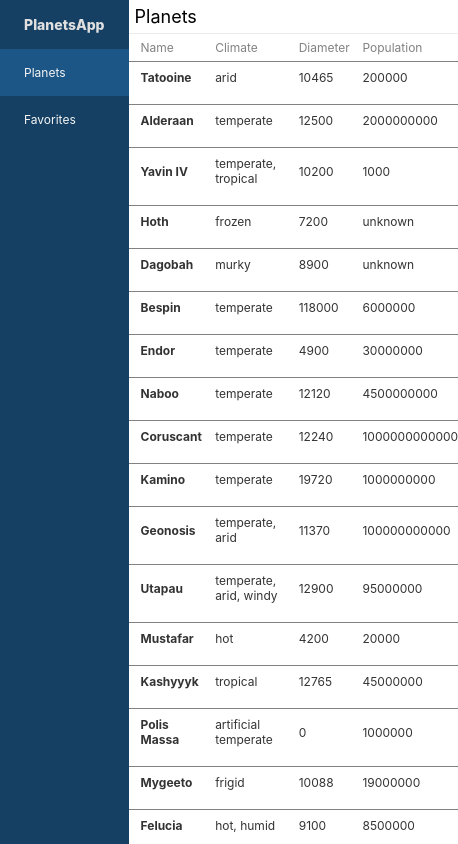
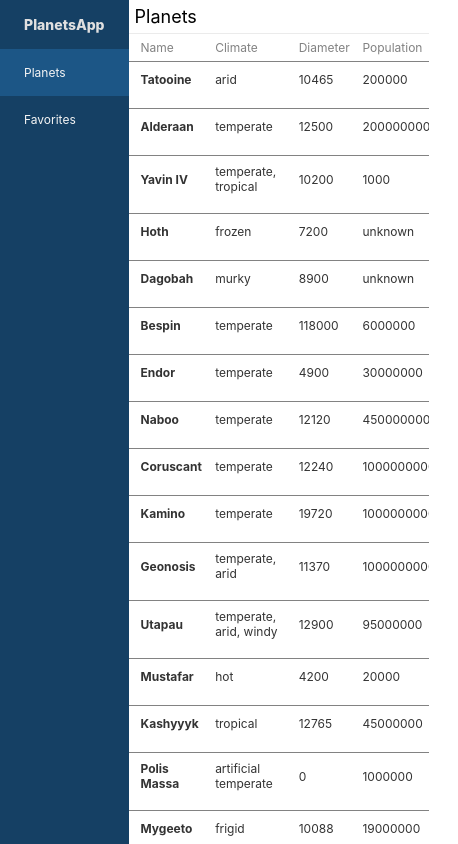
Before and after one commit to ayoseturru/planets_app, a React (Create React App) app: page /planets in a window 390 px wide. Shown: the top 844 px of the page, 458 px wide, since content can reach past the window. Built offline with nearby package versions, Linux system fonts and the light colour scheme; no server answers.

Commit message:
* Improved saga, now the table looks a bit better on mobile

```diff
--- a/src/components/pages/Main.tsx
+++ b/src/components/pages/Main.tsx
@@ -31,10 +31,13 @@
     const {theme} = useContext(ThemeContext),
         dispatch = useDispatch(),
         styles = StyleSheet.create({
+            mainWrapper: Grid.define("auto", "auto"),
             main: {
+                ...Grid.setRowCol(1, 1),
                 ...Grid.define("auto", "minmax(auto, 226px) auto"),
                 backgroundColor: theme.app.background,
-                height: "100vh"
+                minHeight: "100vh",
+                height: "100%"
             },
             nav: Grid.setRowCol(1, 1),
             pageContent: Grid.setRowCol(1, 2)
@@ -64,6 +67,7 @@
         FavoritesPage = withDocumentTitle(Favorites, useContext(TranslationsContext).getMessage('favorites'));
 
     return (
+        <div className={css(styles.mainWrapper)}>
             <div className={css(styles.main)}>
                 <Router>
                     <Nav extraStyle={styles.nav}/>
@@ -76,6 +80,7 @@
                     </div>
                 </Router>
             </div>
+        </div>
     );
 };
 
--- a/src/components/planetsTable/PlanetsTable.tsx
+++ b/src/components/planetsTable/PlanetsTable.tsx
@@ -16,6 +16,10 @@
         favorites: FavoritesCollection = useSelector((state: PlanetsAppState) => state.planetsData.favorites),
         {theme} = useContext(ThemeContext),
         styles = StyleSheet.create({
+            container: {
+                overflowX: "auto",
+                ...MediaQueryUtils.mobile({maxWidth: 300})
+            },
             table: {
                 color: theme.table.text,
                 fontSize: 14,
@@ -44,8 +48,7 @@
                 margin: 0,
                 padding: 13,
                 ...MediaQueryUtils.mobile({padding: 6})
-            },
-            favorite: MediaQueryUtils.mobile({display: "none"})
+            }
         }),
         planetsReady: boolean = Object.keys(planets).length > 0,
         planetsMessage: string = translations.getMessage("planets");
@@ -57,7 +60,7 @@
     };
 
     return (
-        <div>
+        <div className={css(styles.container)}>
             <h2 className={css(styles.title)}>{planetsMessage}</h2>
             {planetsReady && <table className={css(styles.table)} aria-label={planetsMessage}>
                 <thead>
@@ -66,7 +69,7 @@
                     <th className={css(styles.th)}>Climate</th>
                     <th className={css(styles.th)}>Diameter</th>
                     <th className={css(styles.th)}>Population</th>
-                    <th className={css(styles.th, styles.favorite)}>Favorite</th>
+                    <th className={css(styles.th)}>Favorite</th>
                 </tr>
                 </thead>
                 <tbody>
@@ -77,7 +80,7 @@
                             <td className={css(styles.td)}>{planet.climate}</td>
                             <td className={css(styles.td)}>{filterField(planet.diameter)}</td>
                             <td className={css(styles.td)}>{filterField(planet.population)}</td>
-                            <td className={css(styles.td, styles.favorite)}>
+                            <td className={css(styles.td)}>
                                 <FavoriteIcon filled={favorites[parseInt(planetKey)]}/>
                             </td>
                         </tr>
--- a/src/state/actions/planets.actions.ts
+++ b/src/state/actions/planets.actions.ts
@@ -1,5 +1,5 @@
 const PlanetsActions = {
-    SET_PLANETS: "SET_PLANETS"
+    SET_PLANETS: "planets:SET_PLANETS"
 };
 
 export default PlanetsActions;
--- a/src/state/sagas/planets.saga.ts
+++ b/src/state/sagas/planets.saga.ts
@@ -1,7 +1,7 @@
-import PlanetsActions from "../actions/planets.actions";
 import {PlanetsAppState} from "../reducers/initialState";
 import {call, select, takeEvery} from 'redux-saga/effects';
 import Storage from "../../utils/Storage";
+import PlanetsActions from "../actions/planets.actions";
 
 function* saveState() {
     const state: PlanetsAppState = yield select();
@@ -9,5 +9,5 @@
 }
 
 export function* planetsSaga() {
-    yield takeEvery([PlanetsActions.SET_PLANETS], saveState);
+    yield takeEvery(Object.values(PlanetsActions), saveState);
 }
```
Also changed, not shown: src/components/nav/Nav.tsx (+2 -10 lines). Lines whose indentation alone changed are shown as unchanged.
